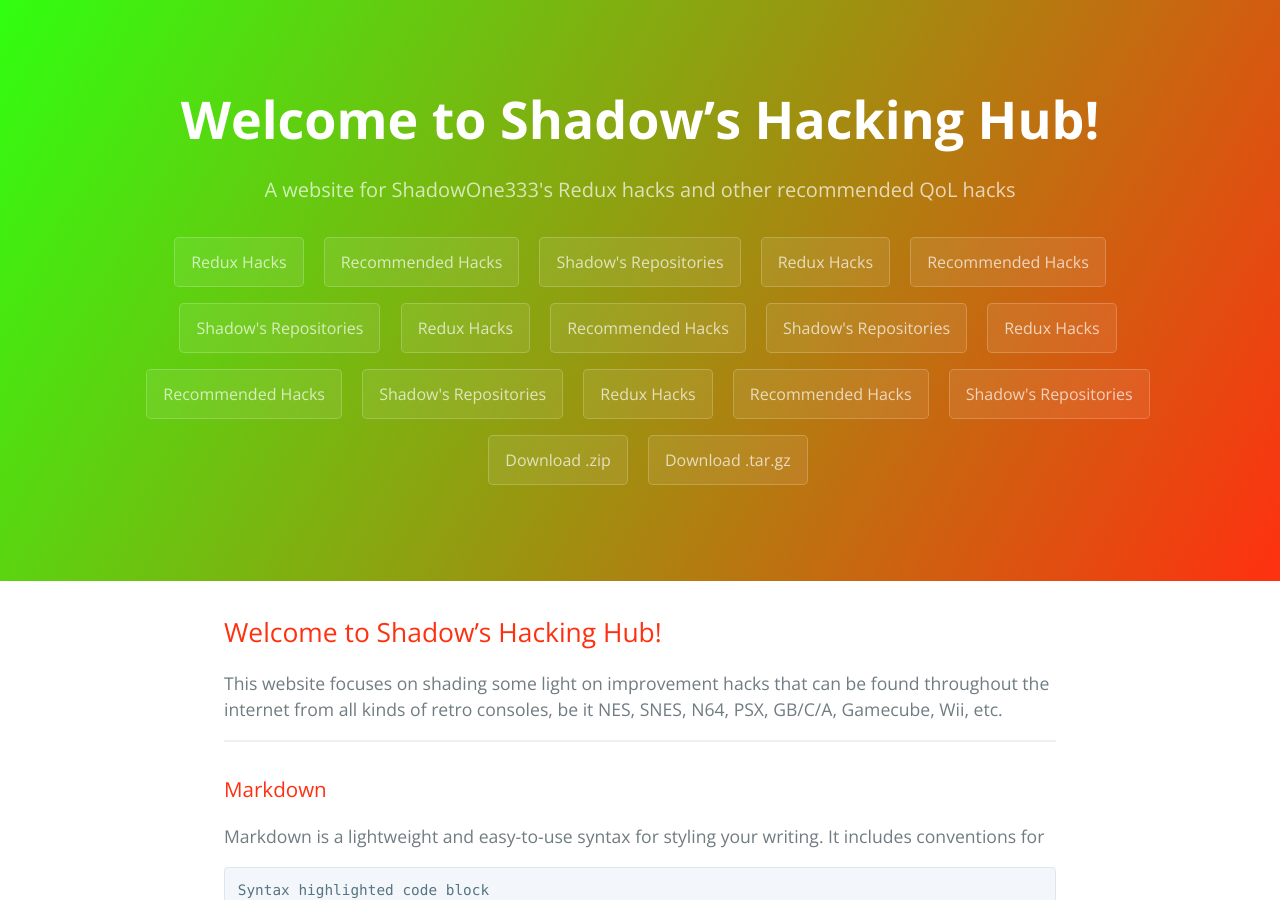
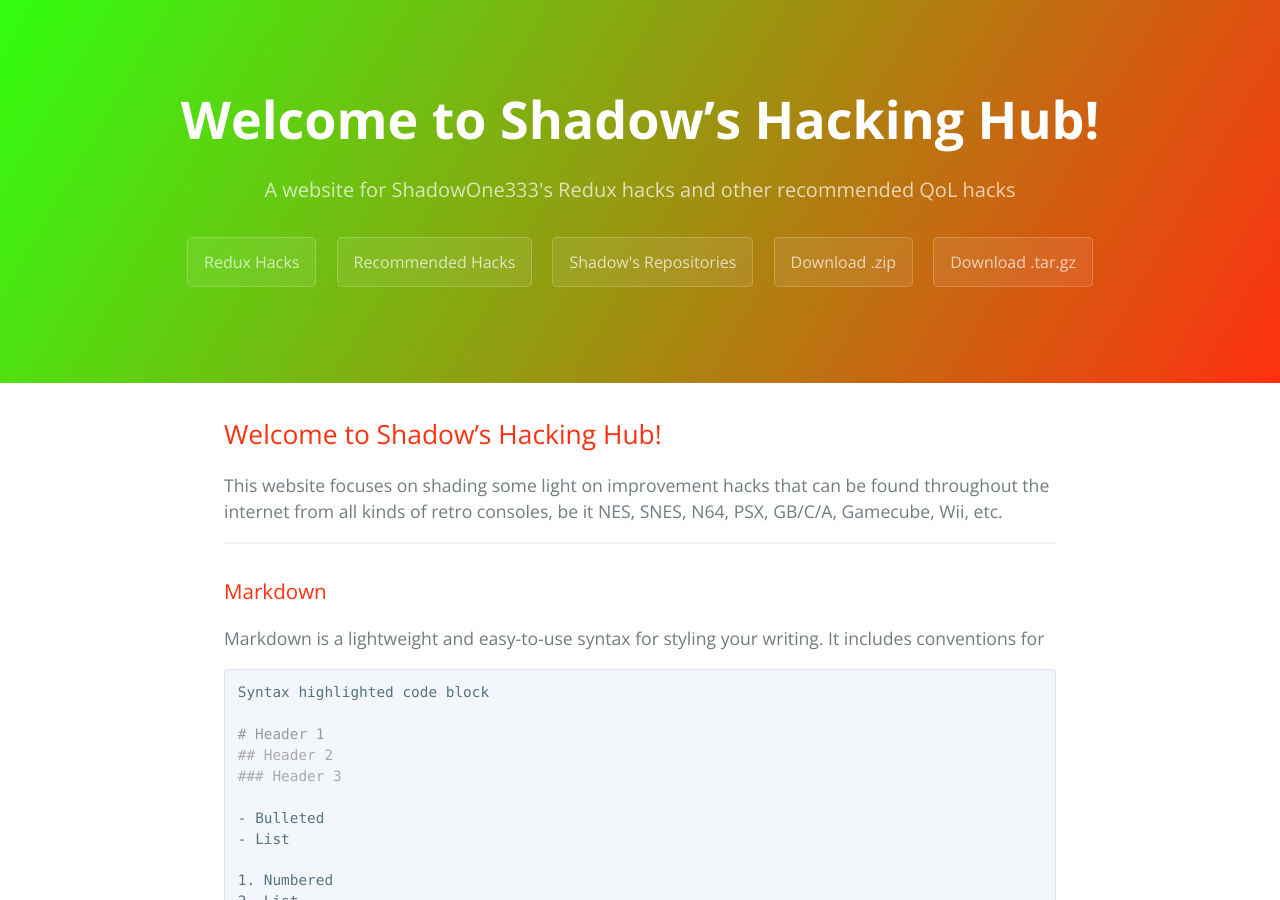
Before and after one commit to ShadowOne333/shadow.github.io, a Jekyll site: the page built from index.md, in a window 1280 px wide and 900 px high. Built offline with Jekyll 4.4.1, drawn with Linux system fonts in a browser that asks for light colours; comment, search, counter and statistics services are not loaded; our own code applies the rules of GitHub Pages for plain Markdown files.

Commit message:
I'm lost here

```diff
--- a/_layouts/default.html
+++ b/_layouts/default.html
@@ -33,14 +33,15 @@
       <h1 class="project-name">{{ page.title | default: site.title | default: site.github.repository_name }}</h1>
       <h2 class="project-tagline">{{ page.description | default: site.description | default: site.github.project_tagline }}</h2>
       <!--{% for page in site.pages %}-->
-	<a href="redux" class="btn">Redux Hacks</a>
-	<a href="recommended" class="btn">Recommended Hacks</a>
-	<a href="{{ site.github.owner_url }}" class="btn">Shadow's Repositories</a>
+
       <!--{% endfor %}-->
       <!--{% if site.github.is_project_page %}
         <a href="{{ site.github.owner_url }}" class="btn">View on GitHub</a>
       {% endif %}-->
       {% if site.show_downloads %}
+	<a href="redux" class="btn">Redux Hacks</a>
+	<a href="recommended" class="btn">Recommended Hacks</a>
+	<a href="{{ site.github.owner_url }}" class="btn">Shadow's Repositories</a>
         <a href="{{ site.github.zip_url }}" class="btn">Download .zip</a>
         <a href="{{ site.github.tar_url }}" class="btn">Download .tar.gz</a>
       {% endif %}
```
